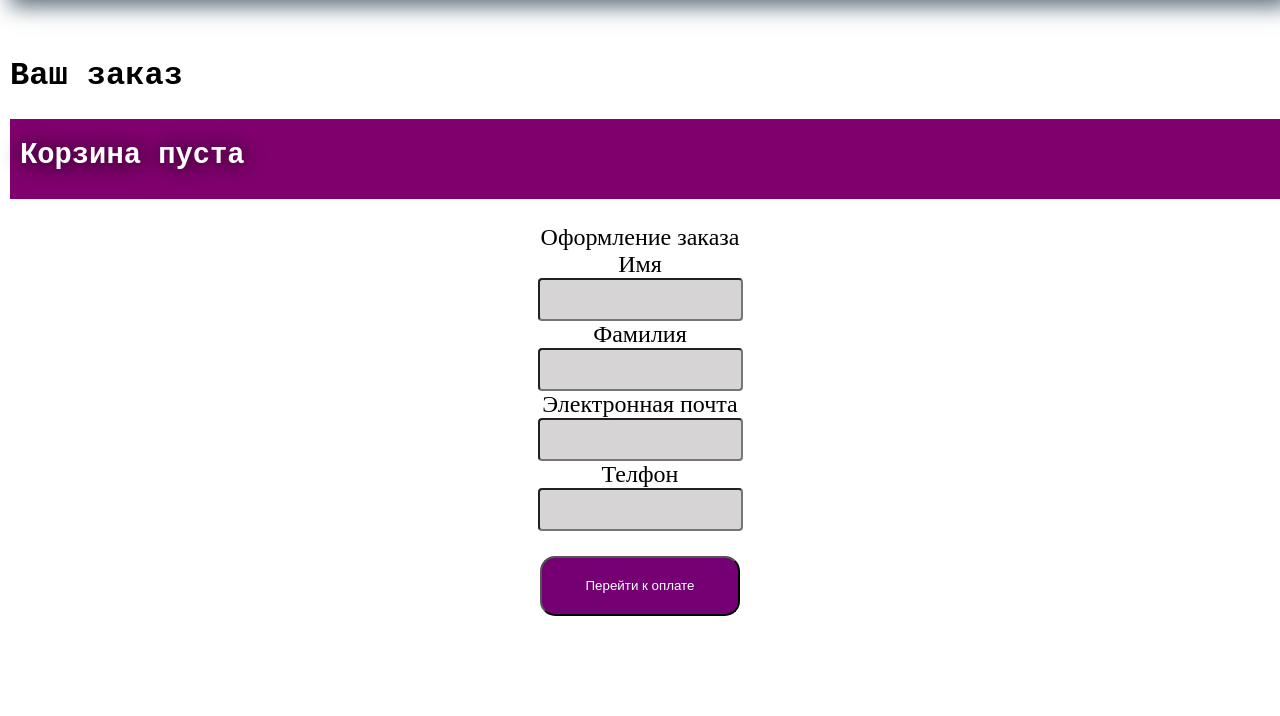
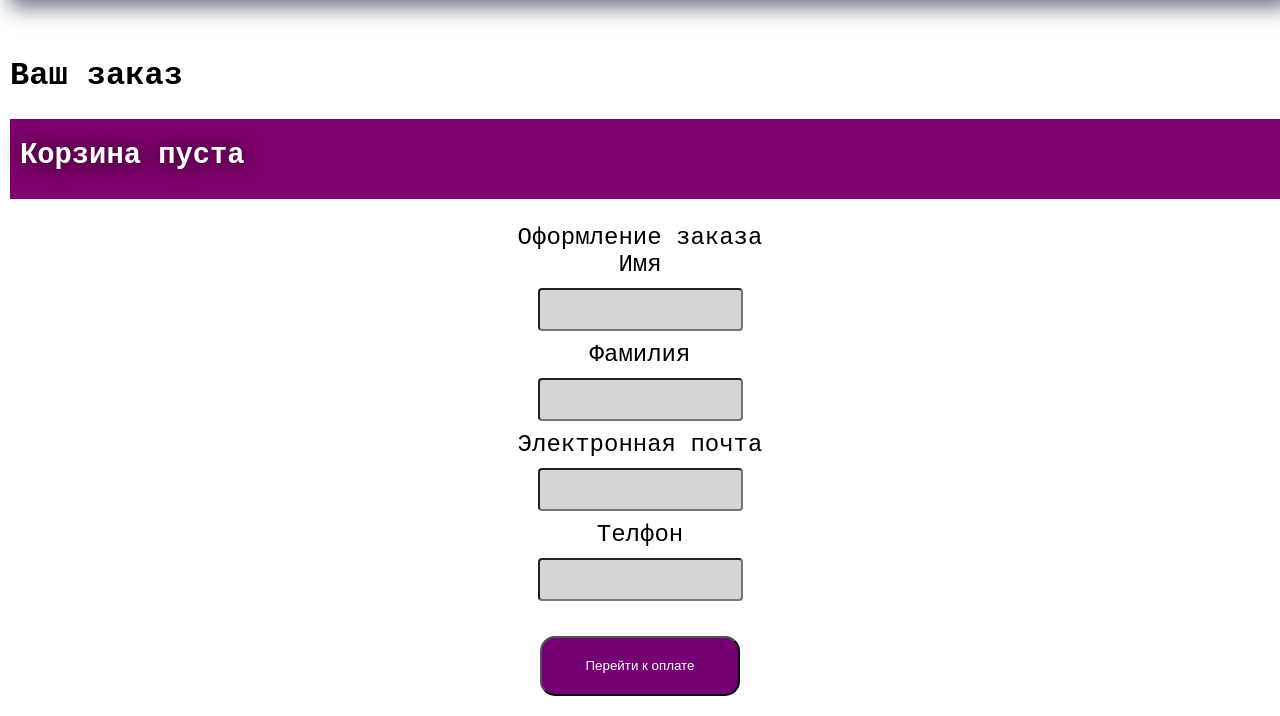
Before and after one commit to karfogent/shop, a plain HTML site: page index.html in a window 1280 px wide. Shown: the part 699-1415 px from the top of the page. Before the commit the page ends 1335 px from the top, so only its background shows below. Drawn offline with Linux system fonts and the light colour scheme.

Commit message:
change font-family

```diff
--- a/style.css
+++ b/style.css
@@ -150,10 +150,11 @@ header {
 form{
     margin: 20px;
     font-size: 1.5rem;
-
+    font-family: monospace;
 }
 
 form input{
+    margin: 10px;
     padding: 12px;
     box-sizing: border-box;
     border-radius: 4px;
```
